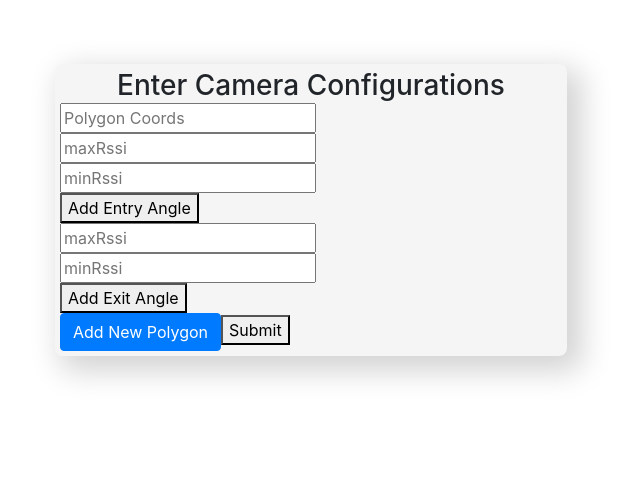
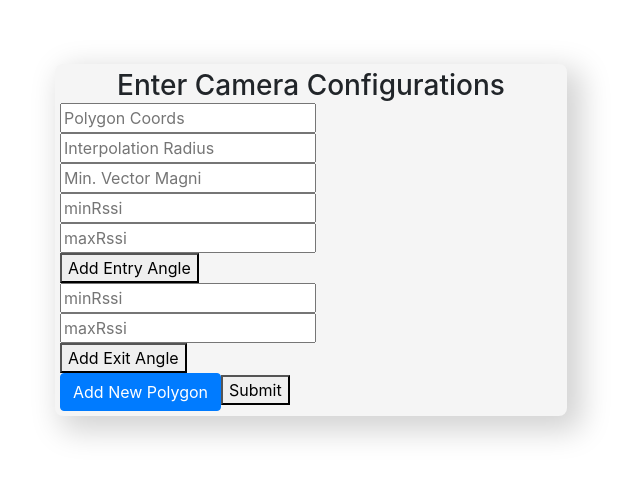
Before and after one commit to AmartyaAish/Config-form, an Angular app: page / in a window 1280 px wide. Shown: the top 478 px of the page, without its empty margins (329-969 px from the left). Built offline with nearby package versions, Linux system fonts and the light colour scheme.

Commit message:
WIP json format

```diff
--- a/src/app/config-form/config-form.component.html
+++ b/src/app/config-form/config-form.component.html
@@ -66,7 +66,21 @@
             formControlName="polygon"
             placeholder="Polygon Coords"
           />
-
+          <br />
+          <input
+            type="number"
+            name=""
+            id=""
+            formControlName="radiusToInterpolate"
+            placeholder="Interpolation Radius"
+          />
+          <input
+            type="number"
+            name=""
+            id=""
+            formControlName="minVectorMagnitude"
+            placeholder="Min. Vector Magni"
+          />
           <div
             formArrayName="entryAngle"
             *ngFor="
@@ -79,15 +93,15 @@
                 type="number"
                 name=""
                 id=""
-                formControlName="maxRssi"
-                placeholder="maxRssi"
+                formControlName="minRssi"
+                placeholder="minRssi"
               />
               <input
                 type="number"
                 name=""
                 id=""
-                formControlName="minRssi"
-                placeholder="minRssi"
+                formControlName="maxRssi"
+                placeholder="maxRssi"
               />
             </div>
           </div>
@@ -107,15 +121,15 @@
                 type="number"
                 name=""
                 id=""
-                formControlName="maxRssi"
-                placeholder="maxRssi"
+                formControlName="minRssi"
+                placeholder="minRssi"
               />
               <input
                 type="number"
                 name=""
                 id=""
-                formControlName="minRssi"
-                placeholder="minRssi"
+                formControlName="maxRssi"
+                placeholder="maxRssi"
               />
             </div>
           </div>
--- a/src/app/config-form/config-form.component.ts
+++ b/src/app/config-form/config-form.component.ts
@@ -1,6 +1,6 @@
 import { Component, Input, OnInit } from '@angular/core';
 import { FormArray, FormBuilder, FormGroup, NgForm } from '@angular/forms';
-import { CamConfig } from 'src/shared/shared/cam-config.model';
+// import { CamConfig } from 'src/shared/shared/cam-config.model';
 
 
 // interface PolygonDetails{
@@ -64,7 +64,9 @@ export class ConfigFormComponent implements OnInit {
     return this.fb.group({
       polygon: [null],
       entryAngle: this.fb.array([this.createNewAngle()]),
-      exitAngle: this.fb.array([this.createNewAngle()])
+      exitAngle: this.fb.array([this.createNewAngle()]),
+      radiusToInterpolate: [null],
+      minVectorMagnitude: [null]
     })
   }
 
@@ -94,6 +96,8 @@ export class ConfigFormComponent implements OnInit {
 
   onSubmit(){
     console.log(this.polygonForm.value);
+    // console.log(typeof(this.polygonForm.value));
+    // console.log(this.polygonForm.value.polygonModel[0].polygon);
   }
 
   // createNewExitAngle(){}
```
